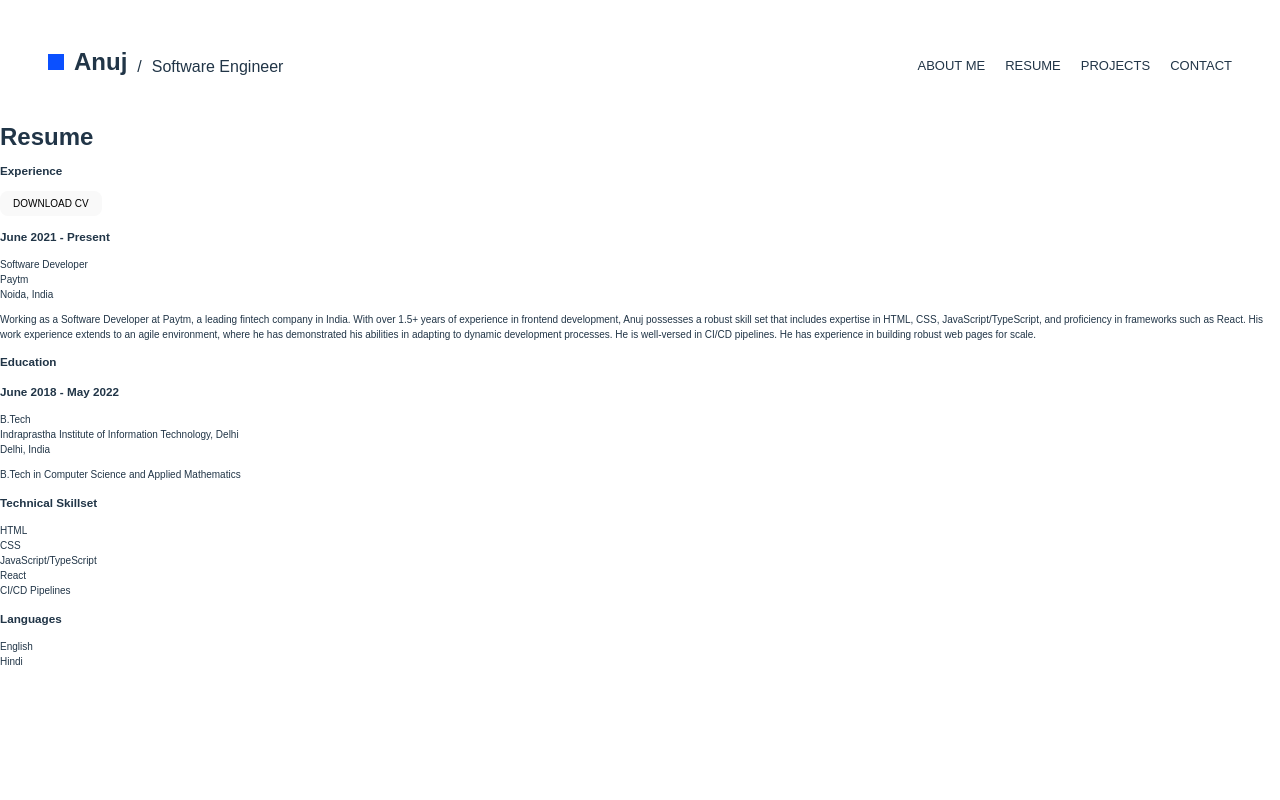
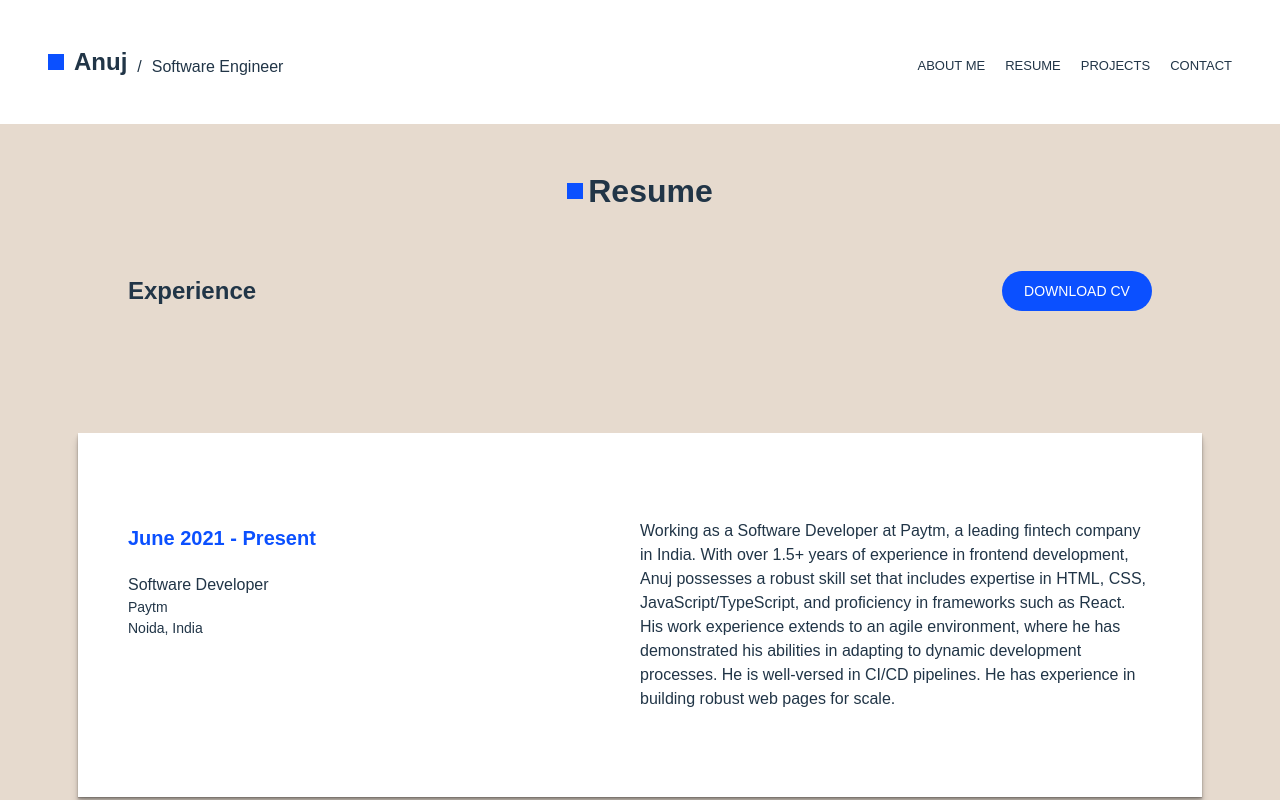
Before and after one commit to anuujj/anuujj.github.io, a React (Vite) app: page /about in a window 1280 px wide. Both pictures are taken after a click on the item "RESUME". Shown: the top 800 px of the page. Built offline with nearby package versions, Linux system fonts and the light colour scheme.

Commit message:
resume page css added

```diff
--- a/src/Components/Experience.tsx
+++ b/src/Components/Experience.tsx
@@ -13,10 +13,12 @@ export default function Experience({
 }) {
   return (
     <div className="experienceTab">
-      <h3>{date}</h3>
-      <div>{title}</div>
-      <div>{company}</div>
-      <div>{location}</div>
+      <div className="expInfo">
+        <h3>{date}</h3>
+        <div className="title">{title}</div>
+        <div className="company">{company}</div>
+        <div className="location">{location}</div>
+      </div>
       <p>{description}</p>
     </div>
   );
--- a/src/index.css
+++ b/src/index.css
@@ -40,7 +40,8 @@ button {
   border-radius: 8px;
   border: 1px solid transparent;
   padding: 0.6em 1.2em;
-  font-size: 1em;
+  background-color: #fff;
+  font-size: 1.4rem;
   font-weight: 500;
   font-family: inherit;
   cursor: pointer;
--- a/src/pages/Resume.tsx
+++ b/src/pages/Resume.tsx
@@ -1,4 +1,5 @@
 import Experience from "../Components/Experience";
+import "../styles/resume.css";
 
 const experience = [
   {
@@ -20,11 +21,13 @@ const education = [
 ];
 export default function Resume() {
   return (
-    <>
-      <h1>Resume</h1>
-      <div>
-        <h3>Experience</h3>
-        <button>DOWNLOAD CV</button>
+    <div className="resumeContainer">
+      <div className="resume">
+        <h1>Resume</h1>
+        <div className="expHeading">
+          <h3>Experience</h3>
+          <button>DOWNLOAD CV</button>
+        </div>
         {experience.map((exp) => (
           <Experience
             key={exp.date}
@@ -35,7 +38,7 @@ export default function Resume() {
             description={exp.description}
           />
         ))}
-        <h3>Education</h3>
+        <h3 className="eduHeading">Education</h3>
         {education.map((edu) => (
           <Experience
             key={edu.date}
@@ -46,7 +49,7 @@ export default function Resume() {
             description={edu.description}
           />
         ))}
-        <div>
+        <div className="techSkills">
           <h3>Technical Skillset</h3>
           <ul>
             <li>HTML</li>
@@ -62,6 +65,6 @@ export default function Resume() {
           </ul>
         </div>
       </div>
-    </>
+    </div>
   );
 }
--- a/src/styles/about.css
+++ b/src/styles/about.css
@@ -12,7 +12,6 @@
 .about button {
     width: 13rem;
     height: 3.5rem;
-    font-size: 1.4rem;
     border-radius: 100px;
 }
 section{
@@ -55,7 +54,6 @@ section article {
     }
     .about{
         grid-template-columns: 1fr;
-        grid-template-rows: 1fr 2fr;
     }
     .fromAbout{
         display: none;
--- /dev/null
+++ b/src/styles/resume.css
@@ -0,0 +1,116 @@
+.resumeContainer {
+  display: flex;
+  justify-content: center;
+  background-color: #e6dace;
+  padding: 5rem 0;
+}
+.resume {
+  display: flex;
+  flex-direction: column;
+  align-items: center;
+  width: 80%;
+}
+.resume > h1 {
+  font-size: 3.2rem;
+}
+.resume > h1::before {
+  content: "";
+  margin: 0 0.5rem 0.3rem 0;
+  display: inline-block;
+  height: 1.6rem;
+  width: 1.6rem;
+  background-color: #0b50ff;
+}
+.expHeading {
+  padding: 4rem 0;
+  display: flex;
+  justify-content: space-between;
+  align-items: center;
+  width: 100%;
+}
+.expHeading h3 {
+  font-size: 2.4rem;
+}
+.expHeading button {
+  background-color: #0b50ff;
+  color: #fff;
+  border-radius: 100px;
+  width: 15rem;
+  height: 4rem;
+}
+.experienceTab {
+  display: grid;
+  grid-template-columns: 1fr 1fr;
+  width: 100%;
+  margin: 6rem 0;
+  padding: 7rem 5rem;
+  background-color: #fff;
+  box-shadow: 0 1px 1px rgba(0, 0, 0, 0.15), 0 2px 2px rgba(0, 0, 0, 0.15),
+    0 4px 4px rgba(0, 0, 0, 0.15), 0 8px 8px rgba(0, 0, 0, 0.15);
+}
+.experienceTab h3 {
+  font-size: 2rem;
+  color: #0b50ff;
+}
+.expInfo {
+  display: flex;
+  flex-direction: column;
+}
+.title {
+  font-size: 1.6rem;
+}
+.company,
+.location {
+  font-size: 1.4rem;
+}
+.experienceTab p {
+  font-size: 1.6rem;
+}
+.eduHeading {
+  align-self: flex-start;
+  font-size: 2.4rem;
+}
+.techSkills {
+  width: 100%;
+  background-color: #fff;
+  padding: 5rem;
+}
+.techSkills h3 {
+  font-size: 2.4rem;
+}
+.techSkills ul {
+  display: grid;
+  grid-template-columns: 1fr 1fr;
+  font-size: 1.4rem;
+}
+.techSkills li::before {
+  content: "";
+  margin-right: 1rem;
+  display: inline-block;
+  height: 1rem;
+  width: 1rem;
+  background-color: #0b50ff;
+}
+@media (max-width: 930px) {
+  .experienceTab {
+    grid-template-columns: 1fr;
+    padding: 2rem 2rem;
+  }
+  .techSkills {
+    padding: 2rem;
+  }
+}
+
+@media (min-width: 1000px) {
+  .techSkills ul {
+    grid-template-columns: 1fr 1fr 1fr;
+  }
+}
+@media (max-width: 450px) {
+  .expHeading {
+    flex-direction: column;
+  }
+  .techSkills ul {
+    grid-template-columns: 1fr;
+  }
+}
```
